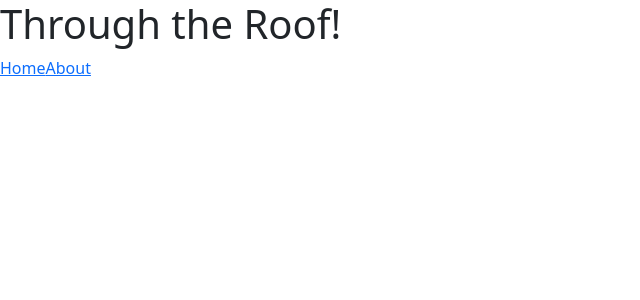
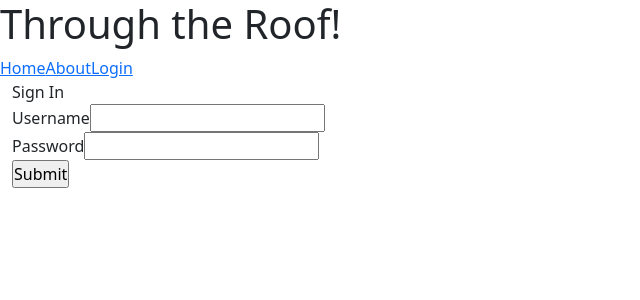
Before and after one commit to WeeHorse/through-the-roof, a React (Create React App) app in the folder ReactFrontend/: page /login in a window 1280 px wide. Shown: the top 300 px of the page, without its empty margins (0-640 px from the left). Built offline with nearby package versions, Linux system fonts and the light colour scheme; data requests are answered from the project's data file.

Commit message:
created user login component

```diff
--- a/ReactFrontend/src/App.js
+++ b/ReactFrontend/src/App.js
@@ -3,6 +3,7 @@ import { GlobalProvider } from "./context/GlobalContext";
 import Header from "./components/Header";
 import HomePage from "./components/HomePage";
 import AboutPage from "./components/AboutPage";
+import UserLogin from "./components/UserLogin";
 
 function App() {
 
@@ -14,6 +15,7 @@ function App() {
           <Routes>
             <Route path="/" element={<HomePage />} />
             <Route path="/about" element={<AboutPage />} />
+            <Route path="/login" element={<UserLogin />} />
           </Routes>
         </div>
       </Router>
--- a/ReactFrontend/src/components/Header.js
+++ b/ReactFrontend/src/components/Header.js
@@ -7,6 +7,7 @@ const Header = () => {
       <h1>Through the Roof!</h1>
       <Link to="/">Home</Link>
       <Link to="/about">About</Link>
+      <Link to="/login">Login</Link>
     </header>
   );
 };
--- /dev/null
+++ b/ReactFrontend/src/components/UserLogin.js
@@ -0,0 +1,83 @@
+import React, { useState } from "react";
+import "../index.css";
+
+function UserLogin() {
+
+  const [errorMessages, setErrorMessages] = useState({});
+  const [isSubmitted, setIsSubmitted] = useState(false);
+
+  const database = [
+    {
+      username: "jonas",
+      password: "abc123"
+    },
+    {
+      username: "test",
+      password: "abc123"
+    }
+  ];
+
+  const errors = {
+    uname: "invalid username",
+    pass: "invalid password"
+  };
+
+  const handleSubmit = (event) => {
+
+    event.preventDefault();
+
+    var { uname, pass } = document.forms[0];
+
+    const userData = database.find((user) => user.username === uname.value);
+
+    if (userData) {
+      if (userData.password !== pass.value) {
+
+        setErrorMessages({ name: "pass", message: errors.pass });
+      } else {
+        setIsSubmitted(true);
+      }
+    } else {
+
+      setErrorMessages({ name: "uname", message: errors.uname });
+    }
+  };
+
+
+  const renderErrorMessage = (name) =>
+    name === errorMessages.name && (
+      <div className="error">{errorMessages.message}</div>
+    );
+
+
+  const renderForm = (
+    <div className="form">
+      <form onSubmit={handleSubmit}>
+        <div className="input-container">
+          <label>Username </label>
+          <input type="text" name="uname" required />
+          {renderErrorMessage("uname")}
+        </div>
+        <div className="input-container">
+          <label>Password </label>
+          <input type="password" name="pass" required />
+          {renderErrorMessage("pass")}
+        </div>
+        <div className="button-container">
+          <input type="submit" />
+        </div>
+      </form>
+    </div>
+  );
+
+  return (
+    <div className="app">
+      <div className="login-form">
+        <div className="title">Sign In</div>
+        {isSubmitted ? <div>User is successfully logged in</div> : renderForm}
+      </div>
+    </div>
+  );
+}
+
+export default UserLogin;
```
Also changed, not shown: ReactFrontend/src/components/UserRegister.js (added).
